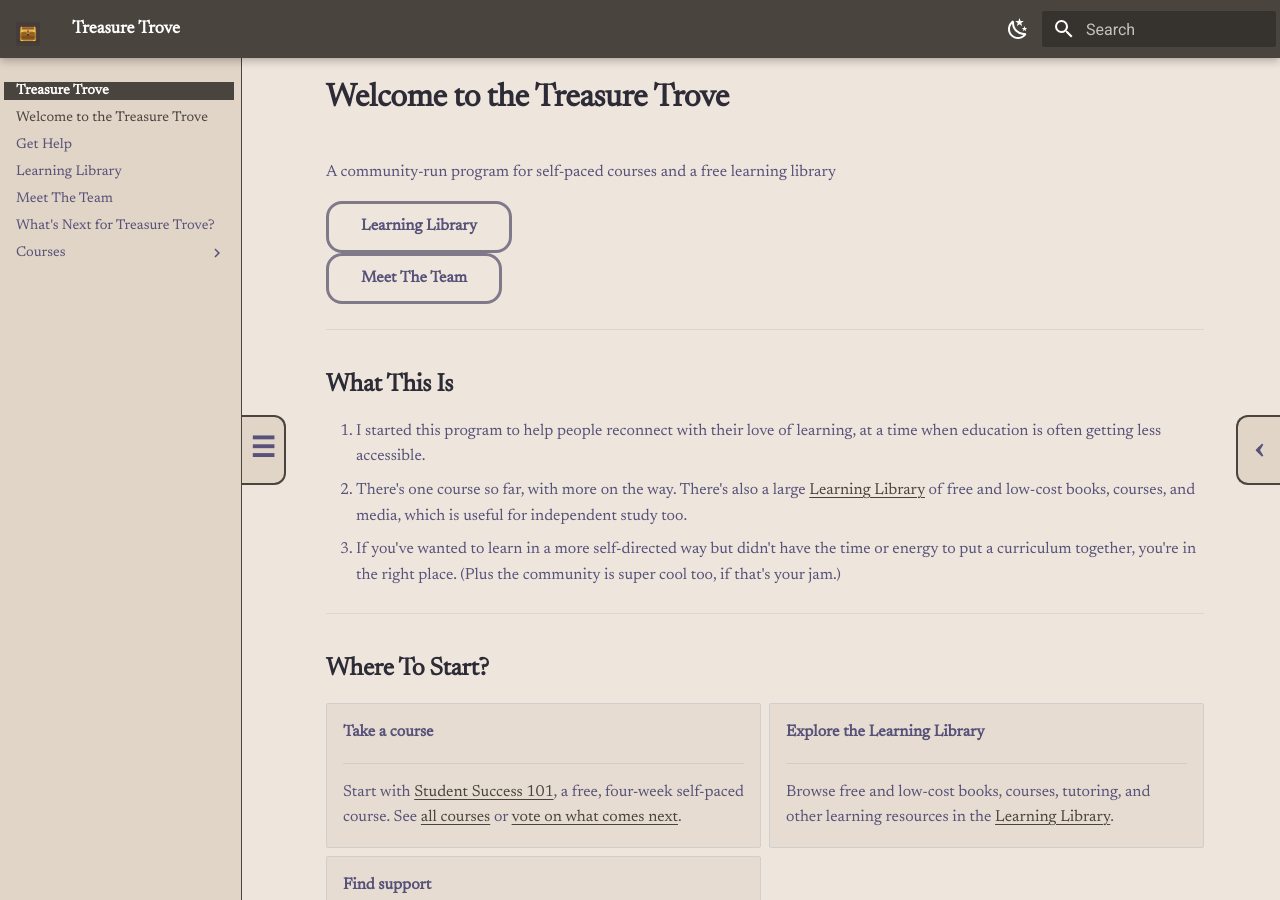
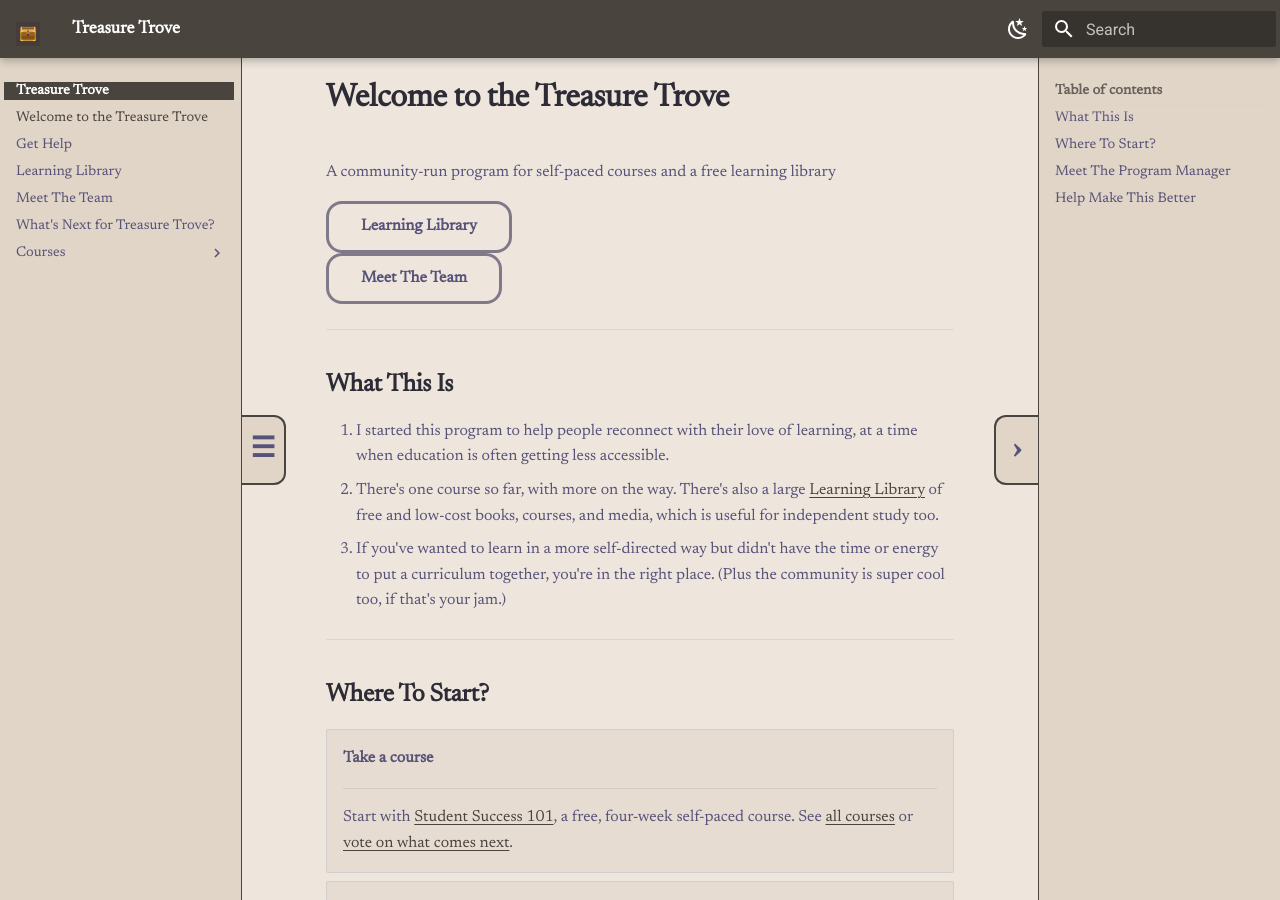
Before and after one commit to truly-tranquil/treasure-trove, an MkDocs documentation site: the page built from docs/index.md, in a window 1280 px wide and 900 px high. Built offline with MkDocs 1.6.1 and Material for MkDocs 9.7.7, drawn with Linux system fonts in a browser that asks for light colours; part of the change alters nothing that is shown.

Commit message:
Revert "added toc to mobile"
This reverts commit 1aeeaaf117be08d7c161635e48f6f8958565912c.

```diff
--- a/docs/javascripts/keyboard.js
+++ b/docs/javascripts/keyboard.js
@@ -8,17 +8,15 @@ document.addEventListener("keydown", function (e) {
 });
 
 (function () {
-    function addTocToggle() {
+  function addTocToggle() {
     var sidebar = document.querySelector('.md-sidebar--secondary[data-md-type="toc"]');
     if (!sidebar || !sidebar.querySelector('[data-md-component="toc"] a')) return;
 
-    var isCollapsed = true;
+    var wide = window.matchMedia("(min-width: 60em)");
+    var isCollapsed = false;
     var storageKey = "treasure-trove-toc";
     try {
-      var saved = window.localStorage.getItem(storageKey);
-      if (saved !== null) {
-        isCollapsed = saved === "closed";
-      }
+      isCollapsed = window.localStorage.getItem(storageKey) === "closed";
     } catch (error) {
       console.warn("Could not read the table-of-contents preference.", error);
     }
@@ -27,31 +25,29 @@ document.addEventListener("keydown", function (e) {
     var arrow = document.createElement("span");
     button.className = "tt-toc-toggle";
     button.type = "button";
+    button.hidden = true;
     if (!sidebar.id) sidebar.id = "tt-toc-sidebar";
     button.setAttribute("aria-controls", sidebar.id);
     arrow.setAttribute("aria-hidden", "true");
     button.appendChild(arrow);
 
     function update() {
-      sidebar.hidden = isCollapsed;
-      button.hidden = false;
+      sidebar.hidden = wide.matches && isCollapsed;
+      button.hidden = !wide.matches;
       button.setAttribute("aria-expanded", String(!isCollapsed));
       button.setAttribute(
         "aria-label",
         isCollapsed ? "Expand the on-this-page table of contents" : "Collapse the on-this-page table of contents"
       );
       arrow.textContent = isCollapsed ? "‹" : "›";
-
-      if (!isCollapsed) {
-        button.style.right = "0";
+      button.style.right = "0";
+      if (!isCollapsed && wide.matches) {
         window.setTimeout(function () {
-          if (!isCollapsed) {
+          if (!isCollapsed && wide.matches) {
             button.style.right =
               document.documentElement.clientWidth - sidebar.getBoundingClientRect().left + "px";
           }
         }, 0);
-      } else {
-        button.style.right = "0";
       }
     }
 
@@ -67,6 +63,8 @@ document.addEventListener("keydown", function (e) {
 
     document.body.appendChild(button);
     window.addEventListener("resize", update);
+    if (wide.addEventListener) wide.addEventListener("change", update);
+    else wide.addListener(update);
     update();
   }
 
--- a/docs/stylesheets/extra.css
+++ b/docs/stylesheets/extra.css
@@ -357,6 +357,7 @@ textarea:focus-visible {
   text-decoration: underline;
 }
 
+/* Add underlines to standard content links */
 .md-typeset a:not(.md-button):not(.headerlink) {
   text-decoration: underline;
   text-decoration-thickness: 1px;
@@ -366,6 +367,8 @@ textarea:focus-visible {
 .md-typeset a:not(.md-button):not(.headerlink):hover {
   text-decoration-thickness: 2px;
 }
+
+
 
 .md-typeset h1 > .headerlink {
   display: none;
```
